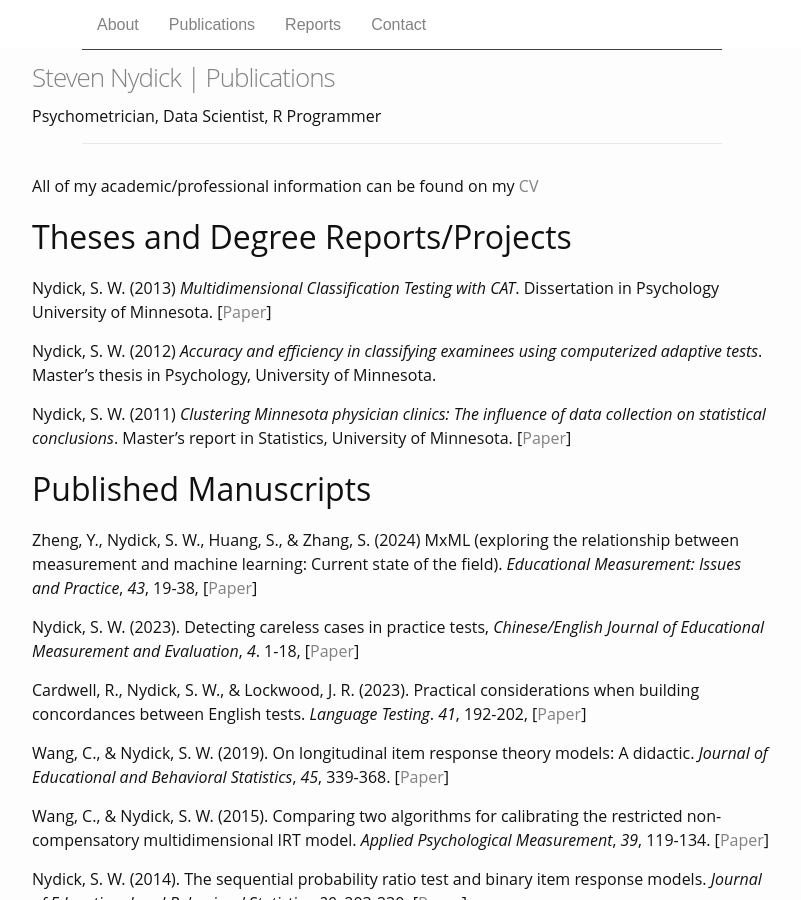
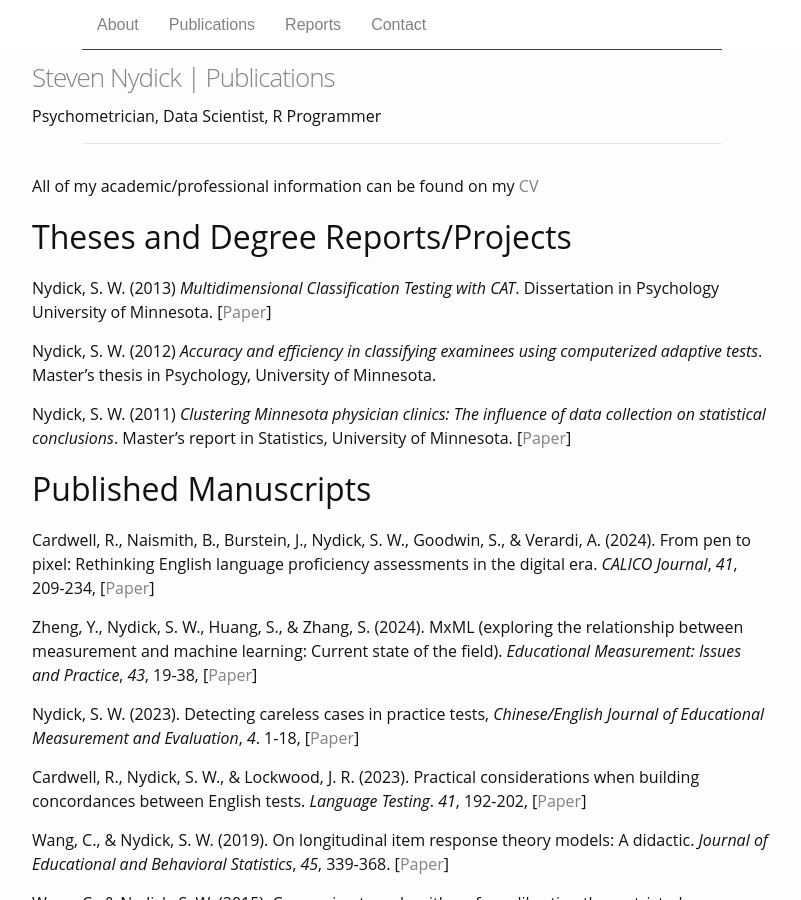
Before and after one commit to swnydick/swnydick.github.io, a Jekyll site: the page built from _pages/02_publications.md, in a window 1280 px wide and 900 px high. Shown: the whole window, without its empty margins (238-1039 px from the left). Built offline with Jekyll 4.4.1, drawn with Linux system fonts in a browser that asks for light colours.

Commit message:
Add CALICO publication

```diff
--- a/_pages/02_publications.md
+++ b/_pages/02_publications.md
@@ -24,10 +24,15 @@ University of Minnesota.
 
 ## Published Manuscripts
 
-Zheng, Y., Nydick, S. W., Huang, S., & Zhang, S. (2024) MxML (exploring the
+Cardwell, R., Naismith, B., Burstein, J., Nydick, S. W., Goodwin, S., &
+Verardi, A. (2024). From pen to pixel: Rethinking English language proficiency
+assessments in the digital era. *CALICO Journal*, *41*, 209-234,
+&#91;[Paper](https://journal.equinoxpub.com/Calico/article/view/27104/29591)&#93;
+
+Zheng, Y., Nydick, S. W., Huang, S., & Zhang, S. (2024). MxML (exploring the
 relationship between measurement and machine learning: Current state of the field).
 *Educational Measurement: Issues and Practice*, *43*, 19-38,
-&#91;[Paper](https://onlinelibrary. wiley.com/doi/full/10.1111/emip.12593)&#93;
+&#91;[Paper](https://onlinelibrary.wiley.com/doi/full/10.1111/emip.12593)&#93;
 
 Nydick, S. W. (2023). Detecting careless cases in practice tests,
 *Chinese/English Journal of Educational Measurement and Evaluation*, *4*. 1-18,
```
Also changed, not shown: 1 other file.
